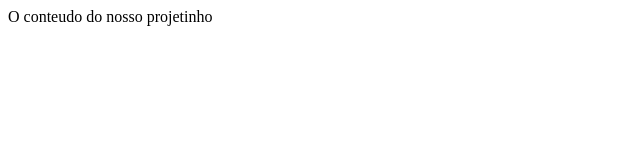
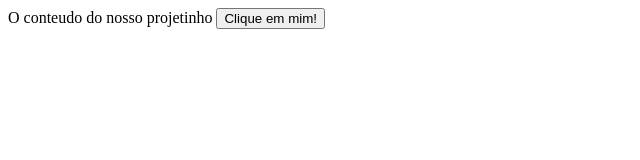
Before and after one commit to vnduda/Projetinho, a plain HTML site: page index.html in a window 1280 px wide. Shown: the whole page, without its empty margins (0-640 px from the left). Drawn offline with Linux system fonts and the light colour scheme.

Commit message:
adicionando botao

```diff
--- a/index.html
+++ b/index.html
@@ -8,4 +8,6 @@
 O conteudo do nosso projetinho
 </body>
 
+<button type="button">Clique em mim!</button>
+
 </html>
```
